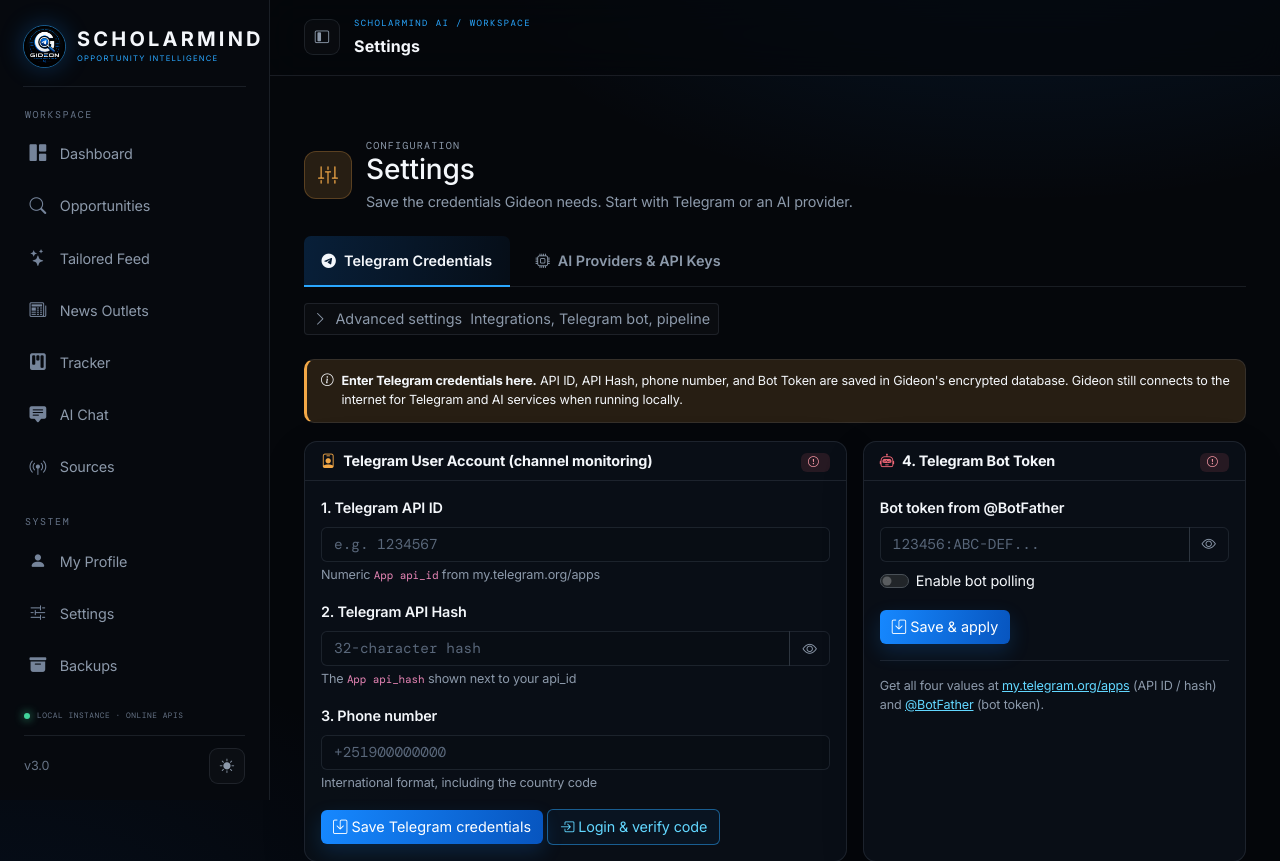
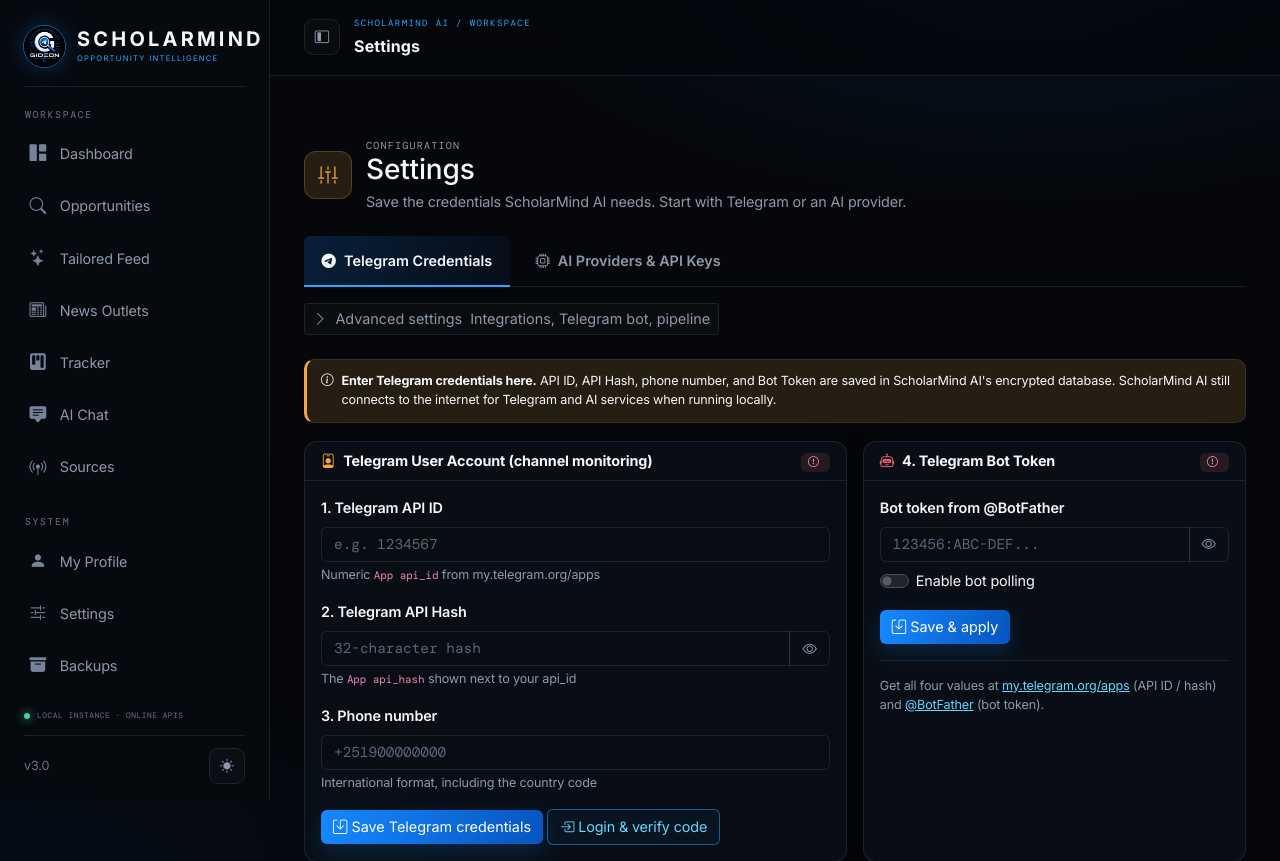
Before and after one commit to nahom952n-wq/Gideon-AI-Test, a Flask app: template app/templates/settings/index.html in a window 1280 px wide. Shown: the top 861 px of the page. Run offline with Flask 3, Linux system fonts and the light colour scheme; the template is opened without the code that fills it, so the values that code supplies are empty.

Commit message:
Apply final ScholarMind AI branding

```diff
--- a/app/templates/settings/index.html
+++ b/app/templates/settings/index.html
@@ -18,7 +18,7 @@
 <div class="container-fluid py-3">
   <div class="settings-intro mb-4">
     <div class="settings-intro-icon"><i class="bi bi-sliders2-vertical"></i></div>
-    <div><div class="hero-kicker">CONFIGURATION</div><h1 class="h3 mb-1">Settings</h1><p class="text-muted mb-0">Save the credentials Gideon needs. Start with Telegram or an AI provider.</p></div>
+    <div><div class="hero-kicker">CONFIGURATION</div><h1 class="h3 mb-1">Settings</h1><p class="text-muted mb-0">Save the credentials ScholarMind AI needs. Start with Telegram or an AI provider.</p></div>
   </div>
 
   <ul class="nav nav-tabs settings-main-tabs mb-3" role="tablist">
@@ -39,7 +39,7 @@
   <div class="tab-content">
     <!-- ===== Telegram credentials ===== -->
     <div class="tab-pane fade show active" id="tab-telegram-account">
-      <div class="settings-callout settings-callout-orange small d-flex gap-2"><i class="bi bi-info-circle"></i><div><strong>Enter Telegram credentials here.</strong> API ID, API Hash, phone number, and Bot Token are saved in Gideon's encrypted database. Gideon still connects to the internet for Telegram and AI services when running locally.</div></div>
+      <div class="settings-callout settings-callout-orange small d-flex gap-2"><i class="bi bi-info-circle"></i><div><strong>Enter Telegram credentials here.</strong> API ID, API Hash, phone number, and Bot Token are saved in ScholarMind AI's encrypted database. ScholarMind AI still connects to the internet for Telegram and AI services when running locally.</div></div>
 
       <div class="row g-3">
         <div class="col-lg-7">
@@ -137,7 +137,7 @@
     </div>
 
     <div class="tab-pane fade" id="tab-ai-providers">
-      <div class="settings-callout settings-callout-blue small"><i class="bi bi-shield-lock me-1"></i><strong>Enter AI keys here.</strong> Each provider has its own card. Keys are encrypted in Gideon's database and take effect immediately. Do not share screenshots of this page. Use <strong>Test</strong> before saving when you want to verify a connection.</div>
+      <div class="settings-callout settings-callout-blue small"><i class="bi bi-shield-lock me-1"></i><strong>Enter AI keys here.</strong> Each provider has its own card. Keys are encrypted in ScholarMind AI's database and take effect immediately. Do not share screenshots of this page. Use <strong>Test</strong> before saving when you want to verify a connection.</div>
       <div class="row g-3 mb-4">
         {% for provider in providers %}
         <div class="col-md-6">
@@ -226,7 +226,7 @@
                 </div>
                 <button class="btn btn-primary" type="submit"><i class="bi bi-save me-1"></i>Save & Apply</button>
               </form>
-              <p class="text-muted small mt-3 mb-0">Create a token with <a href="https://t.me/BotFather" target="_blank" rel="noreferrer">@BotFather</a>. The bot shares Gideon's database and chat service.</p>
+              <p class="text-muted small mt-3 mb-0">Create a token with <a href="https://t.me/BotFather" target="_blank" rel="noreferrer">@BotFather</a>. The bot shares ScholarMind AI's database and chat service.</p>
             </div>
           </div>
         </div>
@@ -238,7 +238,7 @@
                 <li><code>/start</code> and <code>/help</code> — get started</li>
                 <li><code>/opportunities</code> — latest opportunities</li>
                 <li><code>/search &lt;term&gt;</code> — search the database</li>
-                <li>Any message — use Gideon AI chat</li>
+                <li>Any message — use ScholarMind AI AI chat</li>
               </ul>
             </div>
           </div>
```
